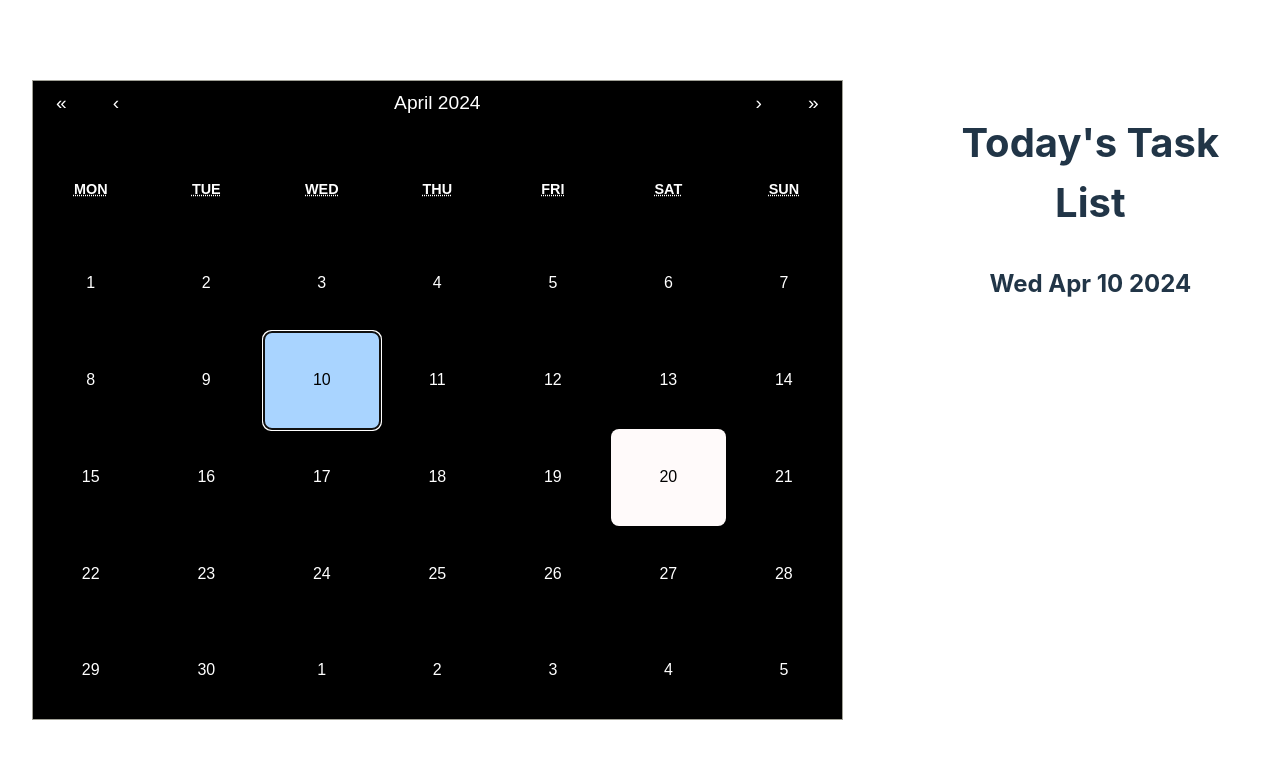
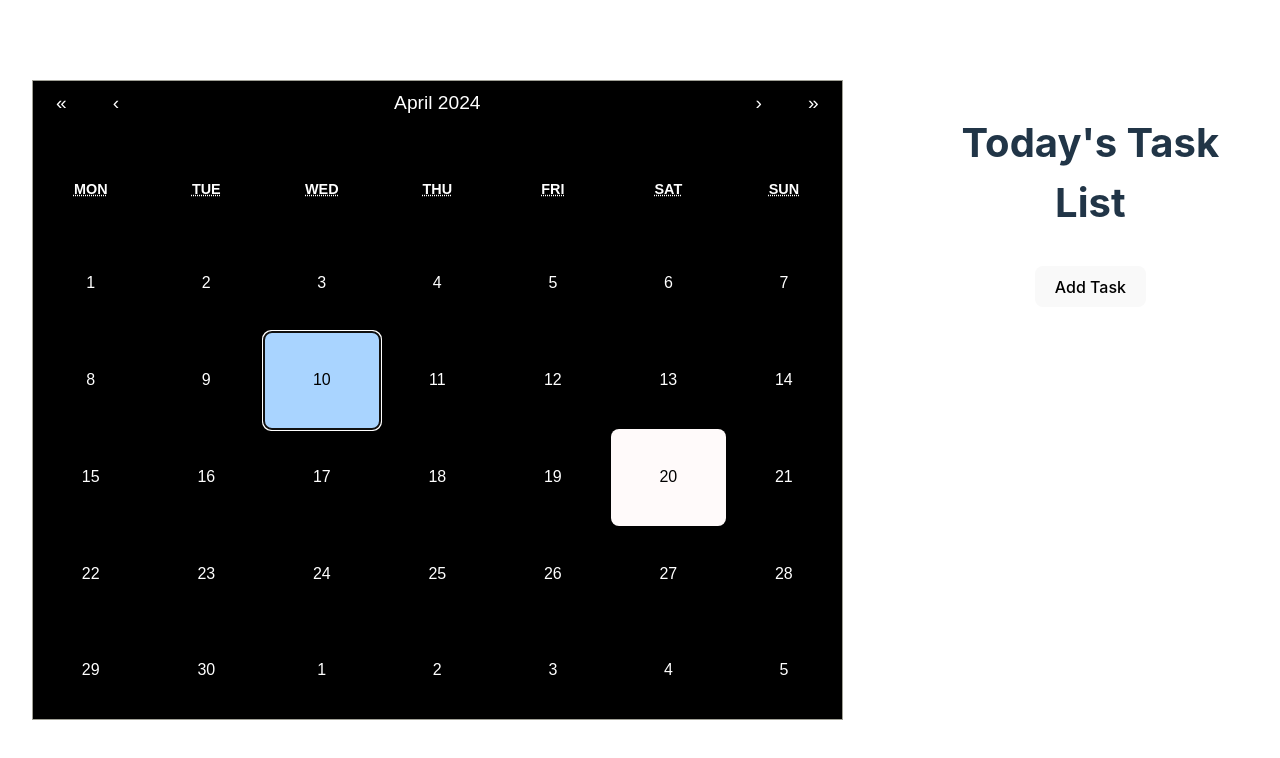
Before and after one commit to anytko/task_management_app, a React (Vite) app: page / in a window 1280 px wide. Both pictures are taken after a click on the button "10". Shown: the top 758 px of the page. Built offline with nearby package versions, Linux system fonts and the light colour scheme.

Commit message:
Updated the connection and functionality within and between the task_list and add_task components

```diff
--- a/components/add_task.jsx
+++ b/components/add_task.jsx
@@ -1,13 +1,34 @@
+// AddTaskComponent.jsx
 import React, { useState } from 'react';
 
-function AddTaskComponent({ date }) {
-  // Your AddTaskComponent logic here
-  return (
-    <div>
-      <h3>Add Task for {date.toLocaleDateString()}</h3>
-      {/* Add task form */}
-    </div>
-  );
+function AddTaskComponent({ onTaskAdd }) {
+    const [taskName, setTaskName] = useState('');
+
+    const handleSubmit = (e) => {
+        e.preventDefault();
+        // Call the onTaskAdd function and pass the task name
+        onTaskAdd(taskName);
+        // Reset form field after submission
+        setTaskName('');
+    };
+
+    return (
+        <div>
+            <h3>Add Task</h3>
+            <form onSubmit={handleSubmit}>
+                <div>
+                    <label htmlFor="taskName">Task Name:</label>
+                    <input
+                        type="text"
+                        id="taskName"
+                        value={taskName}
+                        onChange={(e) => setTaskName(e.target.value)}
+                    />
+                </div>
+                <button type="submit">Submit</button>
+            </form>
+        </div>
+    );
 }
 
 export default AddTaskComponent;
--- a/components/task_list.jsx
+++ b/components/task_list.jsx
@@ -1,13 +1,39 @@
-import React from 'react'
+import React, { useState } from 'react';
 import './task_list.css';
+import AddTaskComponent from './add_task';
 
 function TaskList({ date }) {
+    const [tasks, setTasks] = useState([]);
+    const [showAddTask, setShowAddTask] = useState(false);
+
+    const handleToggleAddTask = () => {
+        setShowAddTask(!showAddTask);
+    };
+
+    const handleAddTask = (taskName) => {
+        // Add the task to the task list with its corresponding date
+        setTasks([...tasks, { taskName: taskName, date: date }]);
+        setShowAddTask(false); // Hide the AddTaskComponent after adding the task
+    };
+
     return (
-      <div>
-        <h2 className = "task_list_title"> Today's Task List</h2>
-        <h2>{date.toDateString()}</h2>
-      </div>
+        <>
+            <div>
+                <h2 className="task_list_title">Today's Task List</h2>
+                <ul>
+                    {tasks
+                        .filter(task => task.date.toDateString() === date.toDateString())
+                        .map((task, index) => (
+                            <li key={index}>{task.taskName}</li>
+                        ))}
+                </ul>
+                {/* Task list items */}
+                <button onClick={handleToggleAddTask}>Add Task</button>
+                {/* Render AddTaskComponent if showAddTask is true */}
+                {showAddTask && <AddTaskComponent date={date} onTaskAdd={handleAddTask} />}
+            </div>
+        </>
     );
-  }
+}
 
-export default TaskList
+export default TaskList;
--- a/src/App.jsx
+++ b/src/App.jsx
@@ -11,20 +11,27 @@ import '../components/calendar.css';
 function App() {
   const [date, setDate] = useState(new Date());
   const [showTaskList, setShowTaskList] = useState(false);
+  const [taskNames, setTaskNames] = useState([]);
 
   const handleDateChange = newDate => {
     setDate(newDate);
     setShowTaskList(true); // Show TaskList when a new date is selected
   };
 
+  const handleTaskAdd = (taskName) => {
+    setTaskNames([...taskNames, taskName]);
+  };
+
   return (
-    <div className='app'>
-      <div className='calendar-container'>
+    <div className="app">
+      <div className="calendar-container">
         <Calendar onChange={handleDateChange} value={date} />
       </div>
-      {showTaskList && <TaskList date={date} />} {/* Render TaskList if showTaskList is true */}
+      {/* Render TaskList only if showTaskList is true */}
+      {showTaskList && <TaskList date={date} taskNames={taskNames} onAddTask={() => setShowTaskList(true)} />}
+      {/* Pass date and handleTaskAdd function to AddTaskComponent */}
     </div>
   );
 }
 
-export default App
+export default App;
```
